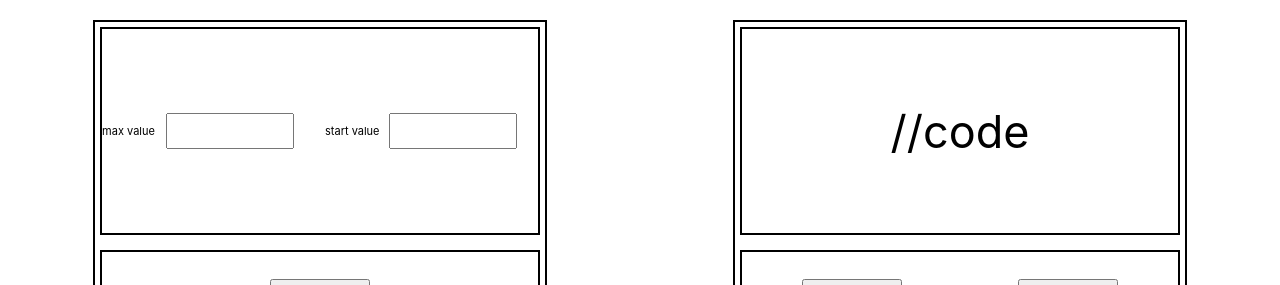
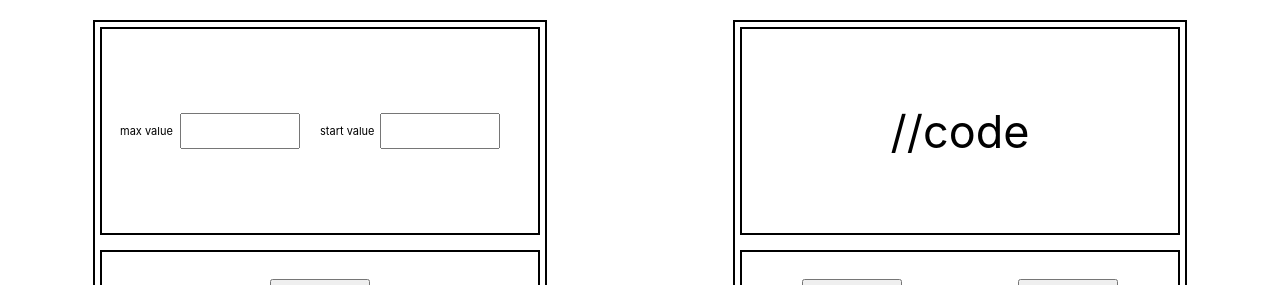
Before and after one commit to SlavaShensev/counter, a React (Create React App) app: page / in a window 1280 px wide. Shown: the top 285 px of the page. Built offline with nearby package versions, Linux system fonts and the light colour scheme.

Commit message:
visual_done

```diff
--- a/src/App.css
+++ b/src/App.css
@@ -68,11 +68,11 @@ body {
     margin: 5px;
     padding: 2px;
     height: 200px;
-    display: flex;
+    display: grid;
     justify-content: center;
     align-items: center;
     font-size: 11px;
-    grid-column-gap: 10px;
+    grid-template-columns: 200px 200px;
 }
 
 .maxValue {
--- a/src/components/setting_board.tsx
+++ b/src/components/setting_board.tsx
@@ -8,13 +8,13 @@ const SettingBoard = () => {
                     <p>
                         max value
                     </p>
-                    <input/>
+                    <input type={'number'} />
                 </div>
                 <div className={'startValue'} >
                     <p>
                         start value
                     </p>
-                    <input/>
+                    <input type={'number'} />
                 </div>
             </div>
             <div className={'buttonBoardScreen'} >
```
